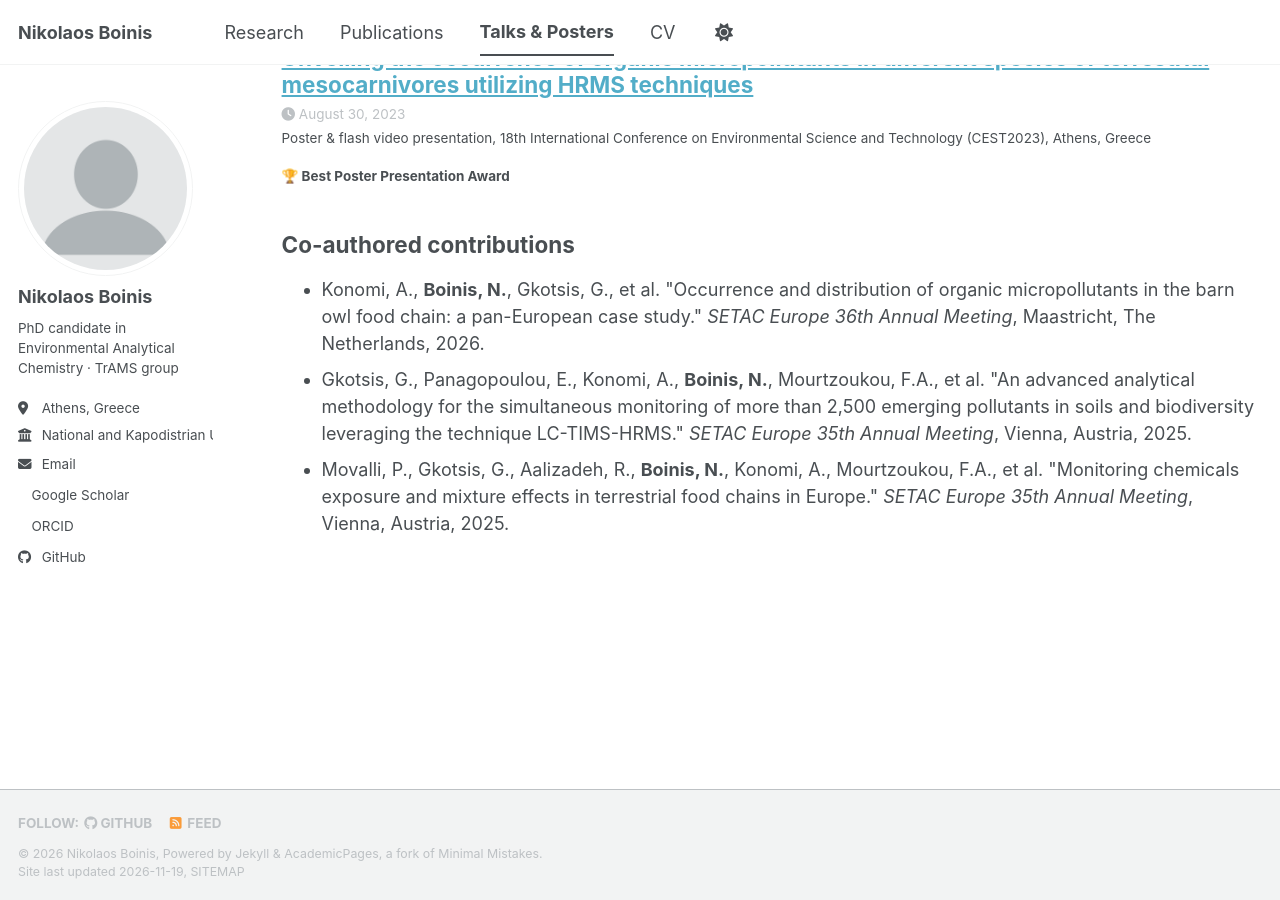
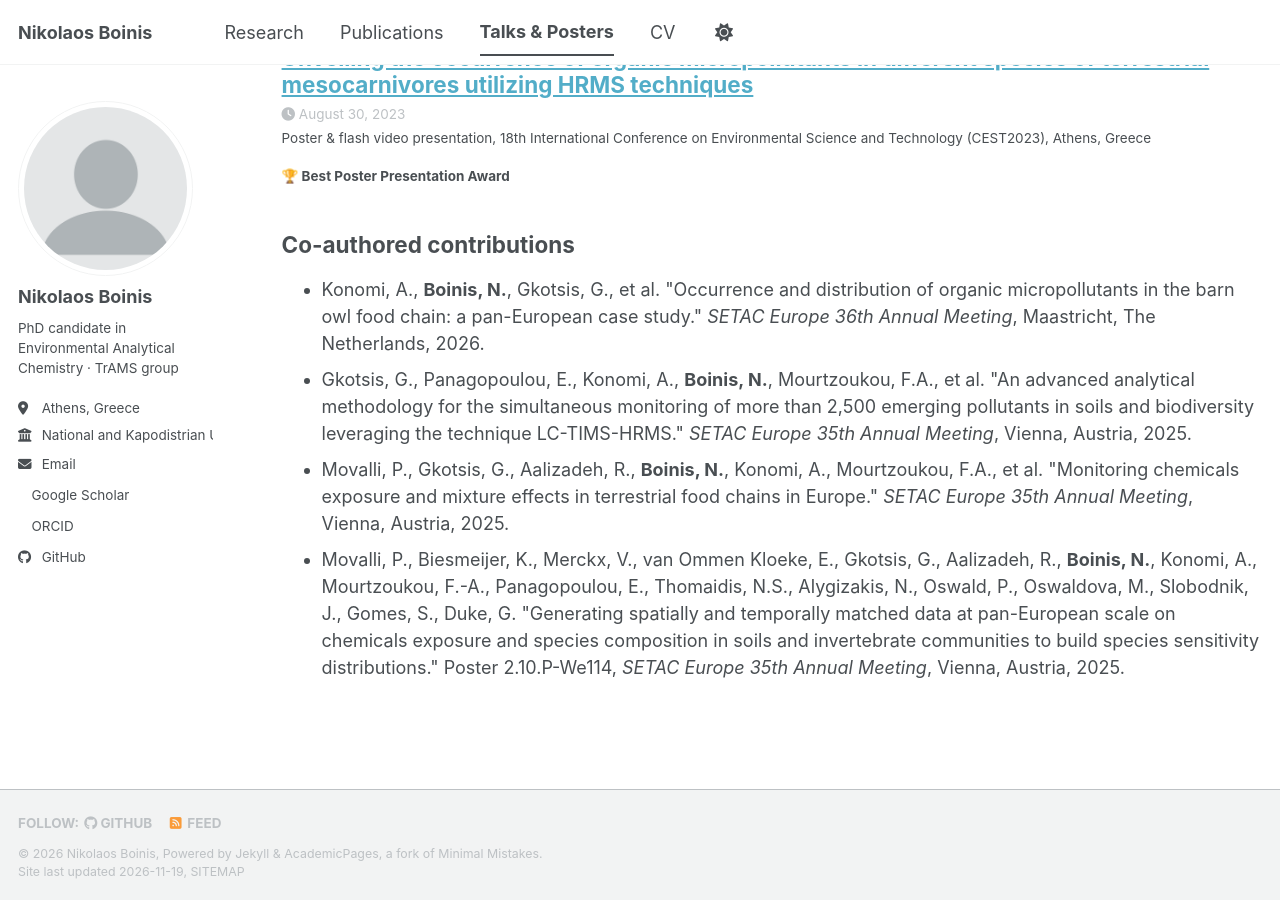
Before and after one commit to nboinis/nboinis.github.io, a Jekyll site: the page built from _pages/talks.html, in a window 1280 px wide and 900 px high, scrolled down 691 px. Built offline with Jekyll 4.4.1, drawn with Linux system fonts in a browser that asks for light colours; a script bundle is joined from its source files by our own code; a style sheet for code colours, icons or effects is not loaded.

Commit message:
Update talks.html

```diff
--- a/_pages/talks.html
+++ b/_pages/talks.html
@@ -20,4 +20,5 @@ author_profile: true
   <li>Konomi, A., <b>Boinis, N.</b>, Gkotsis, G., et al. &quot;Occurrence and distribution of organic micropollutants in the barn owl food chain: a pan-European case study.&quot; <i>SETAC Europe 36th Annual Meeting</i>, Maastricht, The Netherlands, 2026.</li>
   <li>Gkotsis, G., Panagopoulou, E., Konomi, A., <b>Boinis, N.</b>, Mourtzoukou, F.A., et al. &quot;An advanced analytical methodology for the simultaneous monitoring of more than 2,500 emerging pollutants in soils and biodiversity leveraging the technique LC-TIMS-HRMS.&quot; <i>SETAC Europe 35th Annual Meeting</i>, Vienna, Austria, 2025.</li>
   <li>Movalli, P., Gkotsis, G., Aalizadeh, R., <b>Boinis, N.</b>, Konomi, A., Mourtzoukou, F.A., et al. &quot;Monitoring chemicals exposure and mixture effects in terrestrial food chains in Europe.&quot; <i>SETAC Europe 35th Annual Meeting</i>, Vienna, Austria, 2025.</li>
+  <li>Movalli, P., Biesmeijer, K., Merckx, V., van Ommen Kloeke, E., Gkotsis, G., Aalizadeh, R., <b>Boinis, N.</b>, Konomi, A., Mourtzoukou, F.-A., Panagopoulou, E., Thomaidis, N.S., Alygizakis, N., Oswald, P., Oswaldova, M., Slobodnik, J., Gomes, S., Duke, G. &quot;Generating spatially and temporally matched data at pan-European scale on chemicals exposure and species composition in soils and invertebrate communities to build species sensitivity distributions.&quot; Poster 2.10.P-We114, <i>SETAC Europe 35th Annual Meeting</i>, Vienna, Austria, 2025.</li>
 </ul>
```
